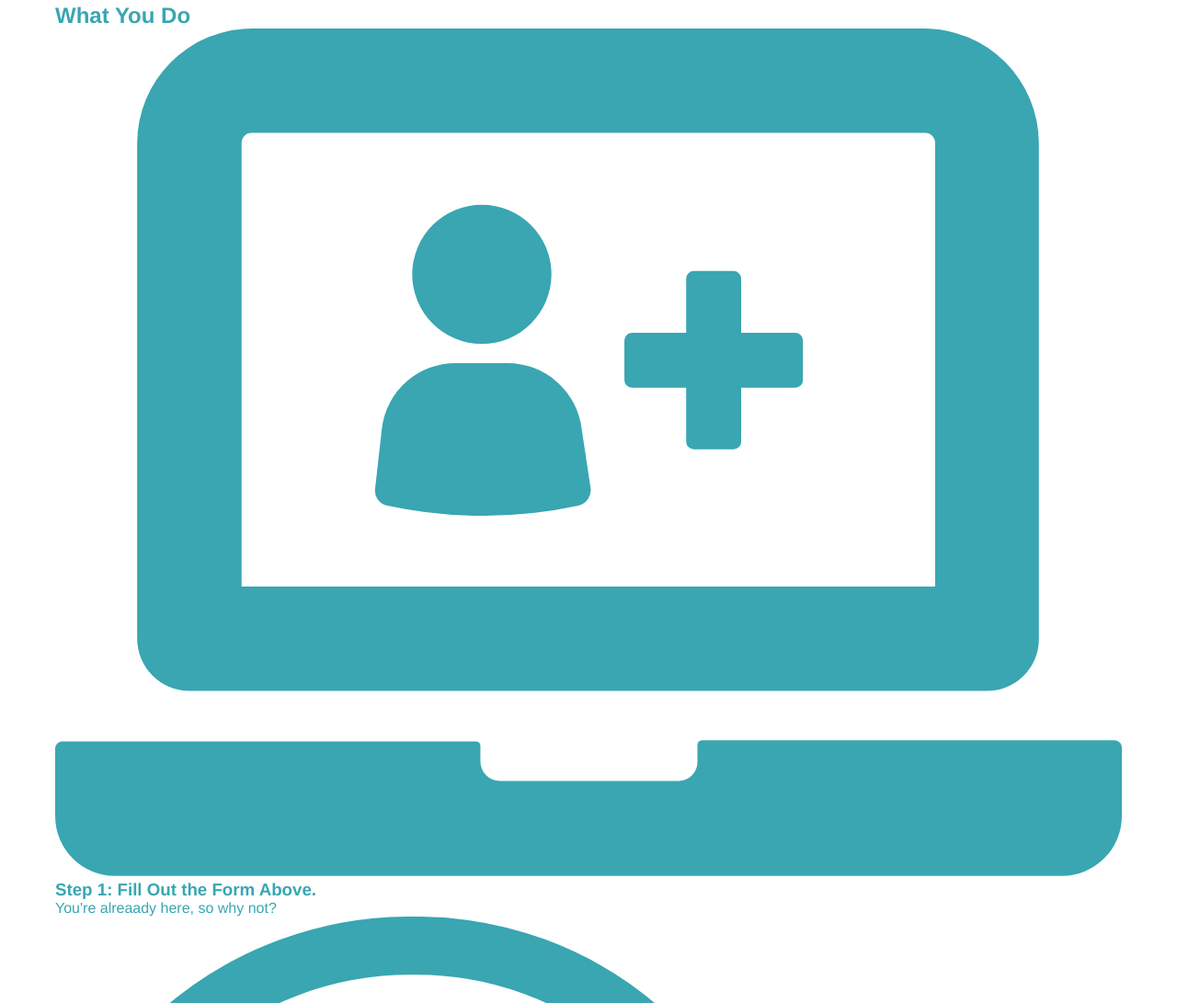
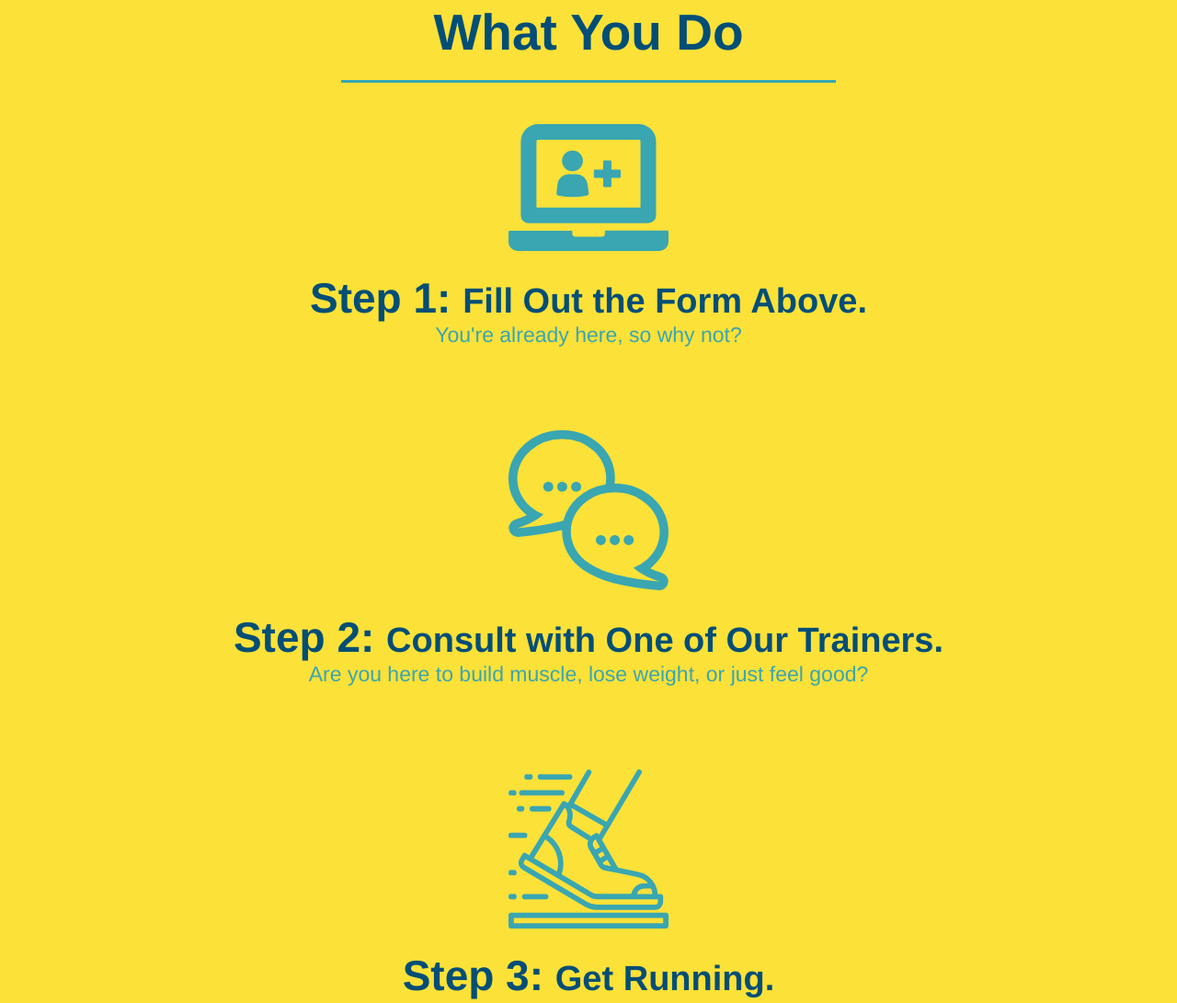
Before and after one commit to robertscam97/run-buddy, a plain HTML site: page index.html in a window 1280 px wide. Shown: the part 1237-2328 px from the top of the page at 92% size. Drawn offline with Linux system fonts and the light colour scheme.

Commit message:
style what you do section

```diff
--- a/assets/css/style.css
+++ b/assets/css/style.css
@@ -126,16 +126,6 @@ section {
     text-align: center;
 }
 
-.intro h2 {
-    font-size: 55px;
-    color: #024e76;
-    margin-bottom: 35px;
-    padding: 0 100px 20px 100px;
-    border-bottom: 3px solid;
-    border-color: #fce138;
-    display: inline-block;
-}
-
 .intro p {
     line-height: 1.7;
     color: #39a6b2;
@@ -144,4 +134,53 @@ section {
     margin: 0 auto;
 }
 
+.steps {
+    text-align: center;
+    background: #fce138;
+}
+
+.steps div {
+    margin-bottom: 80px;
+}
+
+.steps img {
+    width: 15%;
+    margin: 10px 0;
+}
+
+.steps h3 {
+    color: #024e76;
+    font-size: 46px;
+    margin-top: 10px;
+}
+
+.steps p {
+    color: #39a6b2;
+    font-size: 23px;
+}
+
+.steps span {
+    font-size: 38px;
+}
+
+.section-title {
+    font-size: 55px;
+    color: #024e76;
+    margin-bottom: 35px;
+    padding: 0 100px 20px 100px;
+    display: inline-block;
+    border-bottom: 3px solid;
+}
+
+.primary-border {
+    border-color: #fce138;
+}
+
+.secondary-border {
+    border-color: #39a6b2;
+}
+
+
+
+
 /* Hi hello, I'm a CSS comment! */
--- a/index.html
+++ b/index.html
@@ -75,38 +75,38 @@
 
         <!-- "what we do" section -->
         <section id="what-we-do" class="intro">
-            <h2>What We Do</h2>
+            <h2 class="section-title primary-border">What We Do</h2>
             <p>
                 butcher selfies chambray shabby chic gentrify readymade yr Echo Park XOXO Tumblr normcore Banksy direct trade Blue Bottle chillwave you probably haven't heard of them single origin coffee Vice fanny pack fixie Odd Future Austin fingerstache pickled twee synth Wes Anderson Thundercats viral bitters flannel meggings narwhal Marfa Schlitz sustainable Intelligentsia umami deep v craft
             </p>
         </section>
 
         <!-- "what you do" seection -->
-        <section id="what-you-do">
-            <h2>What You Do</h2>
+        <section id="what-you-do" class="steps">
+            <h2 class="section-title secondary-border">What You Do</h2>
 
             <div>
                 <!-- insert this img element -->
                 <img src="./assets/images/step-1.svg" alt="" />
-                <h3>Step 1: Fill Out the Form Above.</h3>
-                <p>You're alreaady here, so why not?</p>
+                <h3>Step 1: <span>Fill Out the Form Above.</span></h3>
+                <p>You're already here, so why not?</p>
             </div>
 
             <div>
                 <img src="./assets/images/step-2.svg" alt="" />
-                <h3>Step 2: Consult with One of Our Trainers.</h3>
+                <h3>Step 2: <span>Consult with One of Our Trainers.</span></h3>
                 <p>Are you here to build muscle, lose weight, or just feel good?</p>
             </div>
 
             <div>
                 <img src="./assets/images/step-3.svg" alt="" />
-                <h3>Step 3: Get Running.</h3>
+                <h3>Step 3: <span>Get Running.</span></h3>
                 <p>Hit the ground running (literally) once your trainer lays out your plan.</p>
             </div>
 
             <div>
                 <img src="./assets/images/step-4.svg" alt="" />
-                <h3>Step 4: See Results.</h3>
+                <h3>Step 4: <span> See Results.</span></h3>
                 <p>Bi-weekly checkins with your trainer will keep you focused</p>
             </div>
         </section>
```
